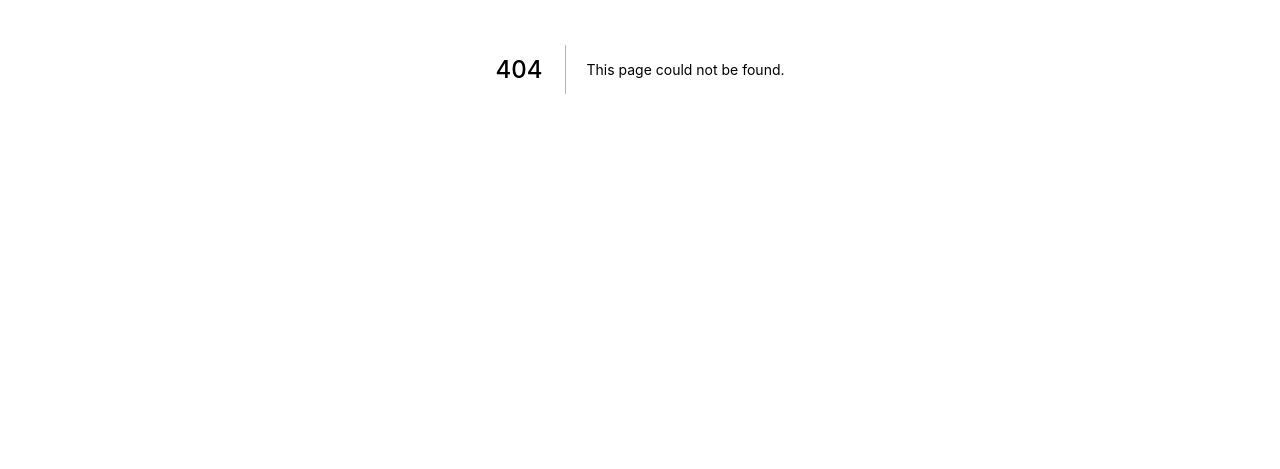
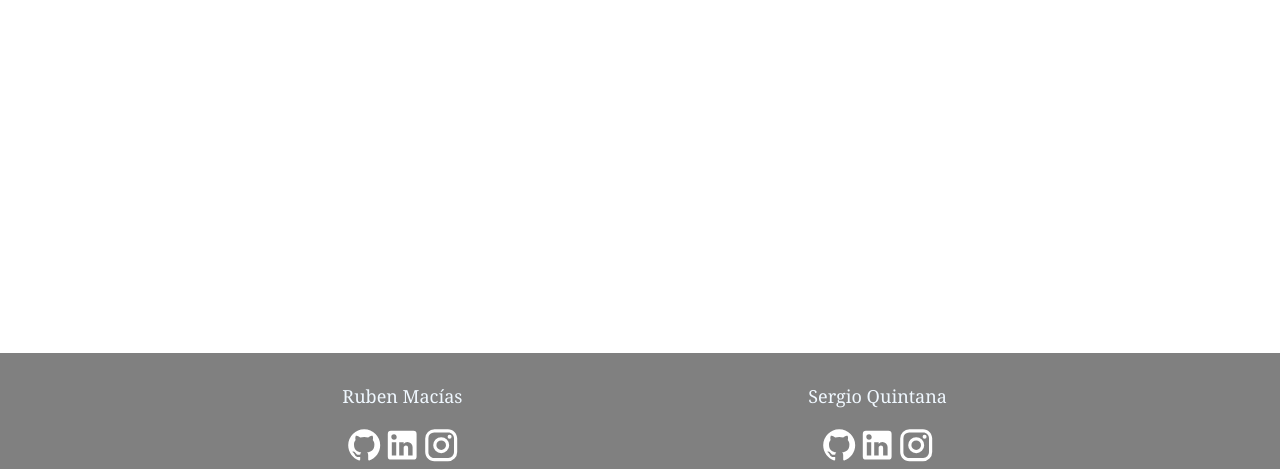
Before and after one commit to sergio1599/notes-uptc, a Next.js app: page /user in a window 1280 px wide. Before the commit this address had no page. Shown: the part 331-800 px from the top of the page. Built offline with nearby package versions, Linux system fonts and the light colour scheme.

Commit message:
adding page user

```diff
--- /dev/null
+++ b/pages/user.js
@@ -0,0 +1,9 @@
+import Footer from '../components/Footer/Footer'
+
+export default function Home() {
+  return (
+    <div>
+        <Footer/>
+    </div>
+  )
+}
```
Also changed, not shown: 1 other file (tests, documents, lock files or other folders).
